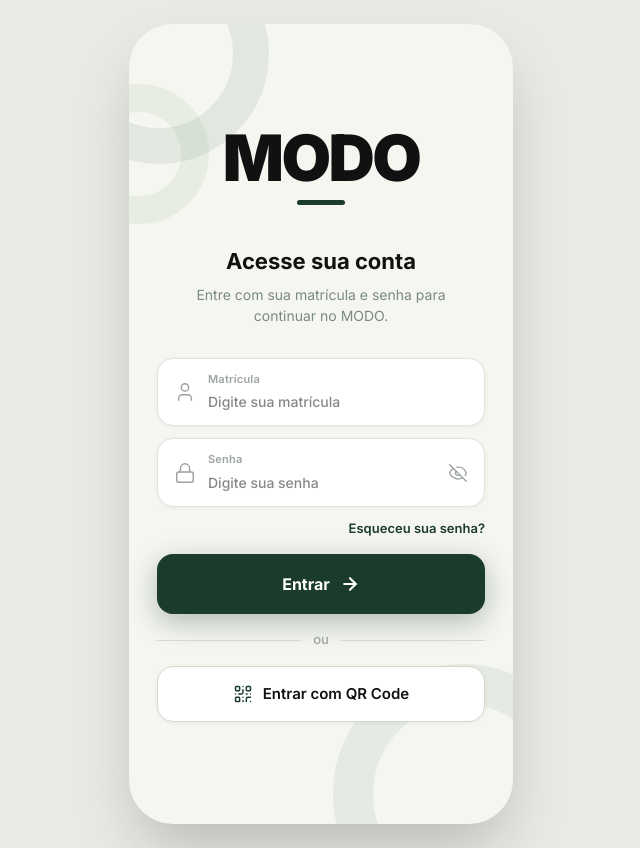
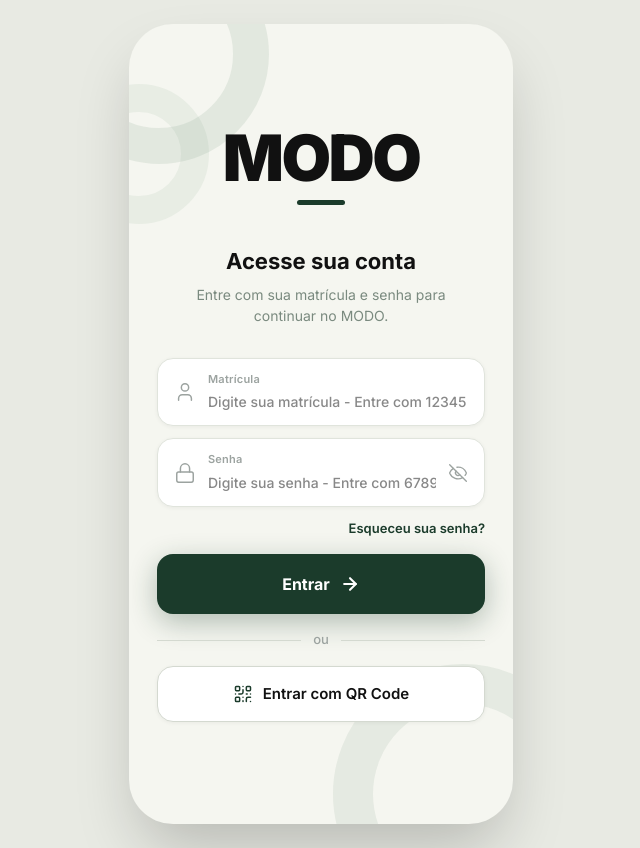
Before and after one commit to Lusca-rcg/modo-app, a React (Vite) app: page / in a window 1280 px wide. Shown: the whole page, without its empty margins (319-959 px from the left). Built offline with nearby package versions, Linux system fonts and the light colour scheme.

Commit message:
Atualizar o LoginScreen.tsx

```diff
--- a/src/components/LoginScreen.tsx
+++ b/src/components/LoginScreen.tsx
@@ -128,7 +128,7 @@ export default function LoginScreen({ onLoginSuccess }: { onLoginSuccess?: () =>
                   type="text"
                   value={matricula}
                   onChange={(e) => { setMatricula(e.target.value); setErrorMessage('') }}
-                  placeholder="Digite sua matrícula"
+                  placeholder="Digite sua matrícula - Entre com 12345"
                   autoComplete="username"
                   style={{
                     width: '100%', border: 'none', outline: 'none',
@@ -162,7 +162,7 @@ export default function LoginScreen({ onLoginSuccess }: { onLoginSuccess?: () =>
                   type={showPassword ? 'text' : 'password'}
                   value={senha}
                   onChange={(e) => { setSenha(e.target.value); setErrorMessage('') }}
-                  placeholder="Digite sua senha"
+                  placeholder="Digite sua senha - Entre com 6789"
                   autoComplete="current-password"
                   style={{
                     width: '100%', border: 'none', outline: 'none',
```
